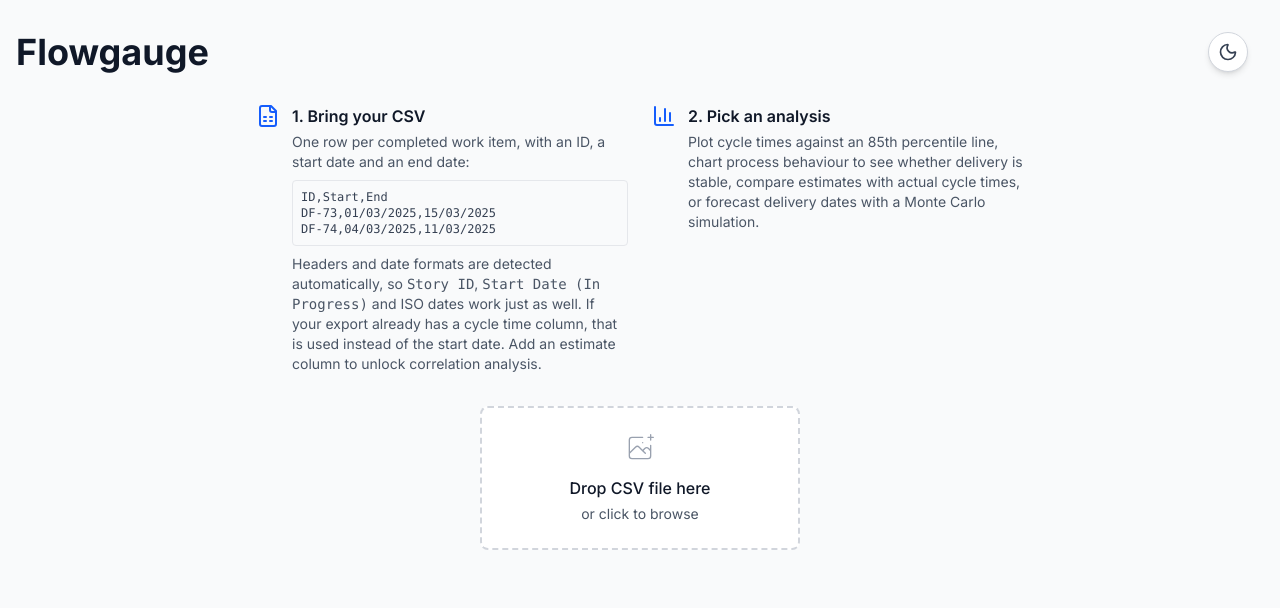
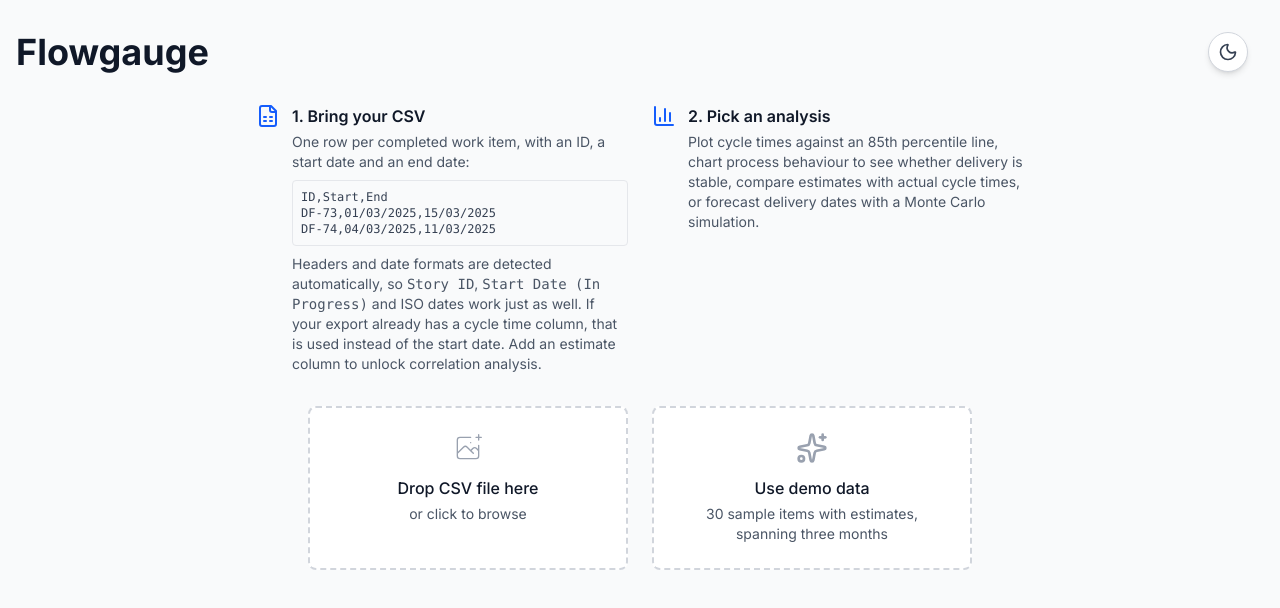
Before and after one commit to andyxr/ct_scan, a Next.js app: page / in a window 1280 px wide. Shown: the top 608 px of the page. Built offline with nearby package versions, Linux system fonts and the light colour scheme.

Commit message:
Added demo data on start page

```diff
--- a/components/FileUpload.tsx
+++ b/components/FileUpload.tsx
@@ -2,7 +2,8 @@
 
 import { useState, useCallback } from 'react'
 import Papa from 'papaparse'
-import { FileSpreadsheet, BarChart3 } from 'lucide-react'
+import { FileSpreadsheet, BarChart3, Sparkles } from 'lucide-react'
+import { DEMO_DATA } from '@/lib/demoData'
 
 interface FileUploadProps {
   onUpload: (data: any[]) => void
@@ -101,6 +102,7 @@
         </div>
       </div>
 
+      <div className="flex flex-col md:flex-row gap-6 items-stretch">
       <div
         className={`w-80 border-2 border-dashed rounded-lg p-6 text-center transition-colors ${
           isDragging
@@ -144,6 +146,27 @@
           <div className="mt-4 text-red-600 dark:text-red-400 text-sm">{error}</div>
         )}
       </div>
+
+      <button
+        type="button"
+        onClick={() => {
+          setError(null)
+          onUpload(DEMO_DATA)
+        }}
+        className="w-80 border-2 border-dashed rounded-lg p-6 text-center transition-colors border-gray-300 dark:border-gray-600 hover:border-gray-400 dark:hover:border-gray-500 bg-white dark:bg-gray-800"
+      >
+        <Sparkles
+          className="mx-auto h-8 w-8 text-gray-400 dark:text-gray-500 mb-3"
+          aria-hidden="true"
+        />
+        <span className="text-base font-medium text-gray-900 dark:text-gray-100">
+          Use demo data
+        </span>
+        <p className="text-sm text-gray-600 dark:text-gray-300 mt-1">
+          30 sample items with estimates, spanning three months
+        </p>
+      </button>
+      </div>
     </div>
   )
 }
```
